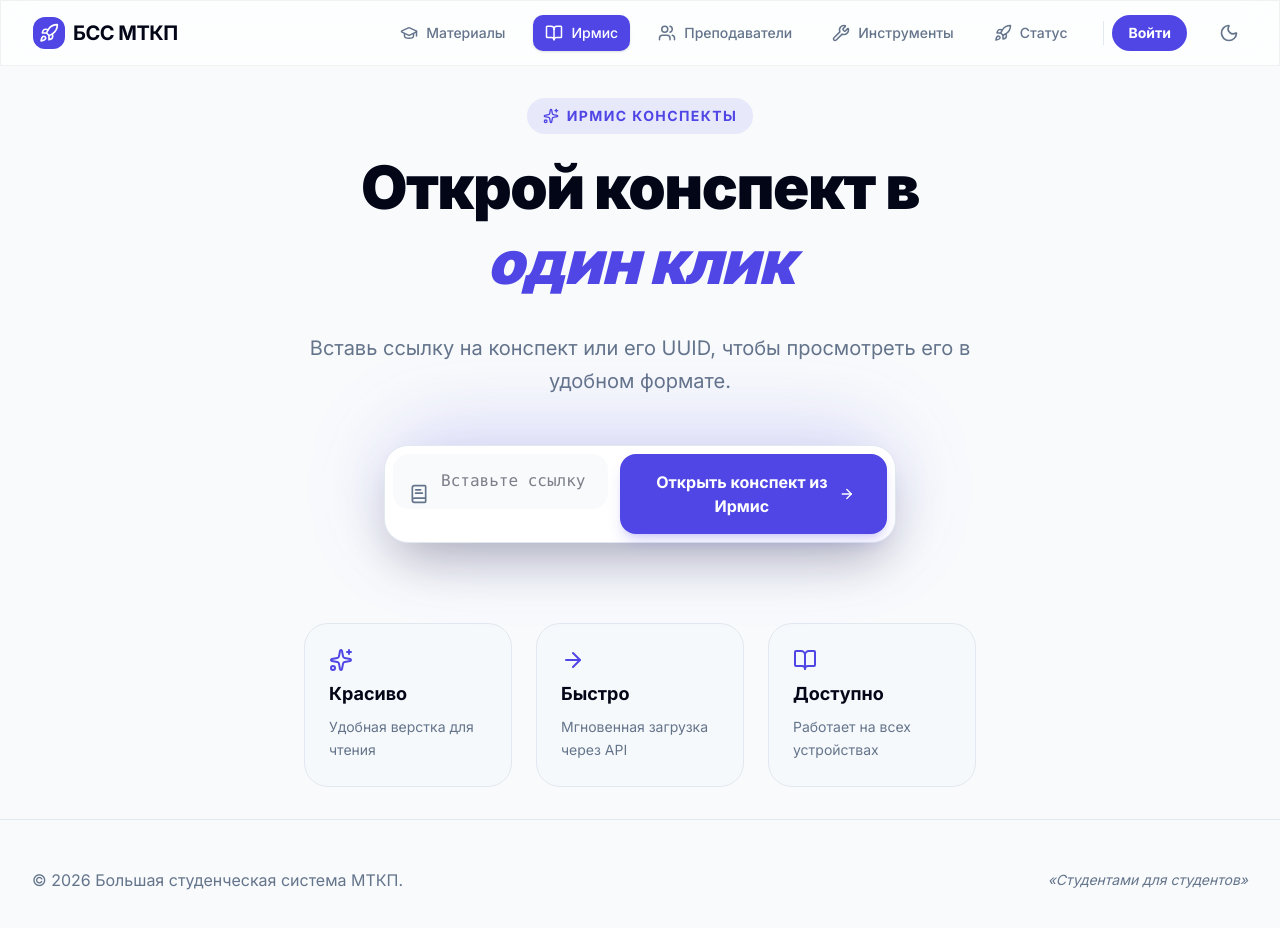
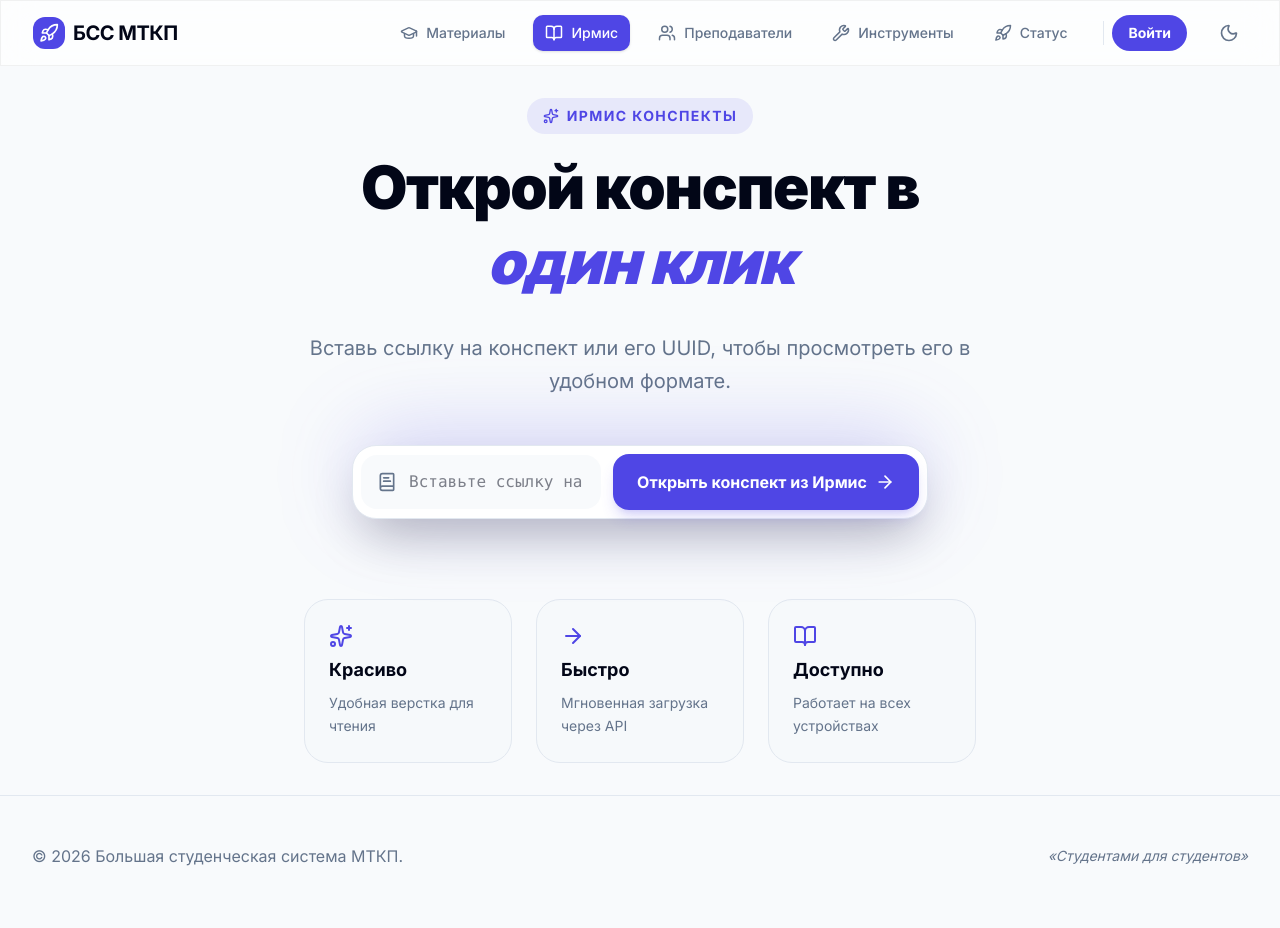
Before and after one commit to Minezii/bss-mtkp, a Next.js app: page /summaries in a window 1280 px wide. Shown: the top 928 px of the page. Built offline with nearby package versions, Linux system fonts and the light colour scheme.

Commit message:
fix: improve layout of Irmis entry form to prevent button wrapping

```diff
--- a/app/summaries/page.tsx
+++ b/app/summaries/page.tsx
@@ -38,25 +38,25 @@ export default function SummariesEntryPage() {
                     Вставь ссылку на конспект или его UUID, чтобы просмотреть его в удобном формате.
                 </p>
 
-                <form onSubmit={handleOpen} className="relative group max-w-lg mx-auto w-full pt-4">
+                <form onSubmit={handleOpen} className="relative group max-w-xl mx-auto w-full pt-4">
                     <div className="absolute inset-0 bg-primary/20 blur-2xl group-hover:bg-primary/30 transition-all duration-500 rounded-full" />
-                    <div className="relative flex flex-col sm:flex-row gap-3 p-2 bg-card border border-border rounded-3xl shadow-2xl">
-                        <div className="flex-grow relative">
+                    <div className="relative flex flex-col sm:flex-row gap-3 p-2 bg-card border border-border rounded-3xl shadow-2xl items-stretch sm:items-center">
+                        <div className="flex-grow relative min-w-0">
                             <BookText className="absolute left-4 top-1/2 -translate-y-1/2 text-muted-foreground" size={20} />
                             <input
                                 type="text"
                                 value={inputValue}
                                 onChange={(e) => setInputValue(e.target.value)}
-                                placeholder="Вставьте ссылку на конспект..."
+                                placeholder="Вставьте ссылку на конспект или UUID..."
                                 className="w-full bg-secondary/50 border-none rounded-2xl py-4 pl-12 pr-4 outline-none focus:ring-2 focus:ring-primary transition-all font-mono text-sm"
                             />
                         </div>
                         <button
                             type="submit"
-                            className="bg-primary text-primary-foreground px-8 py-4 rounded-2xl font-bold flex items-center justify-center gap-2 hover:scale-105 transition-all active:scale-95 shadow-lg shadow-primary/20"
+                            className="bg-primary text-primary-foreground px-6 py-4 rounded-2xl font-bold flex items-center justify-center gap-2 hover:scale-[1.02] transition-all active:scale-95 shadow-lg shadow-primary/20 whitespace-nowrap text-sm sm:text-base"
                         >
                             Открыть конспект из Ирмис
-                            <ArrowRight size={20} />
+                            <ArrowRight size={20} className="shrink-0" />
                         </button>
                     </div>
                 </form>
```
